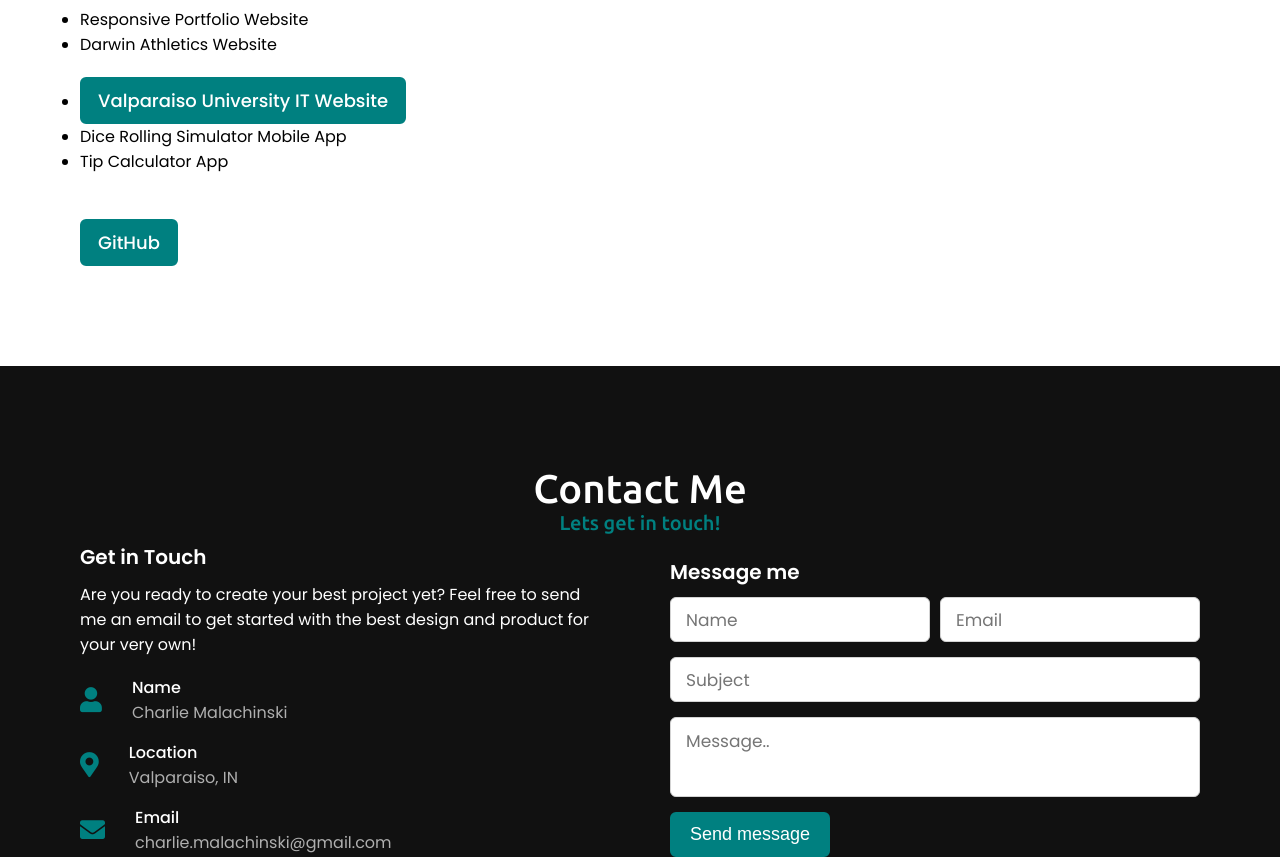
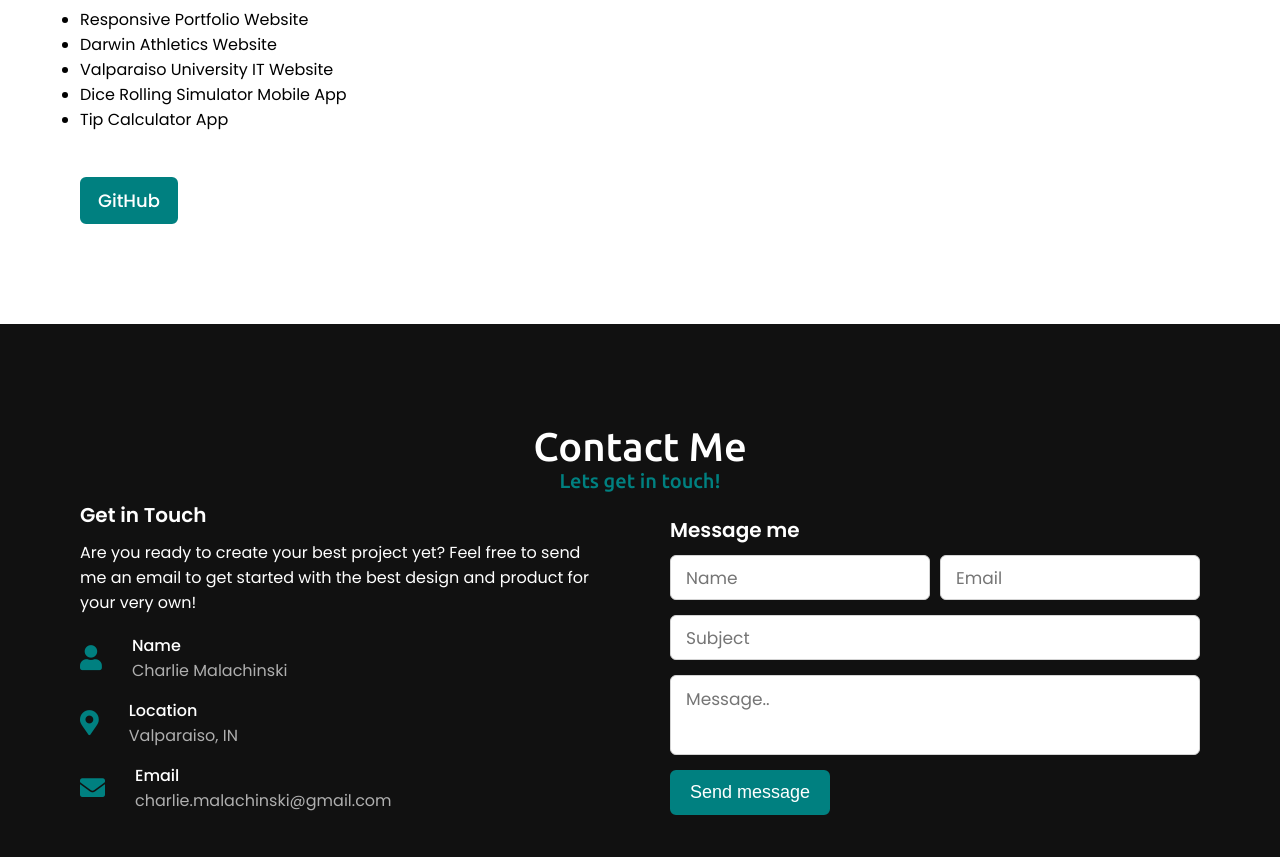
Before and after one commit to charliemalach/cm-portfolio, a plain HTML site: page index.html in a window 1280 px wide. Shown: the part 2779-3636 px from the top of the page. Drawn offline with nearby package versions, Linux system fonts and the light colour scheme.

Commit message:
Update index.html
removed link because it made a button

```diff
--- a/index.html
+++ b/index.html
@@ -171,7 +171,7 @@
                     <ul>
                         <li>Responsive Portfolio Website</li>
                         <li>Darwin Athletics Website</li>
-                        <li><a href = "https://www.valpo.edu/it/">Valparaiso University IT Website</a></li>
+                        <li>Valparaiso University IT Website</li>
                         <li>Dice Rolling Simulator Mobile App</li>
                         <li>Tip Calculator App</li>
 
```
